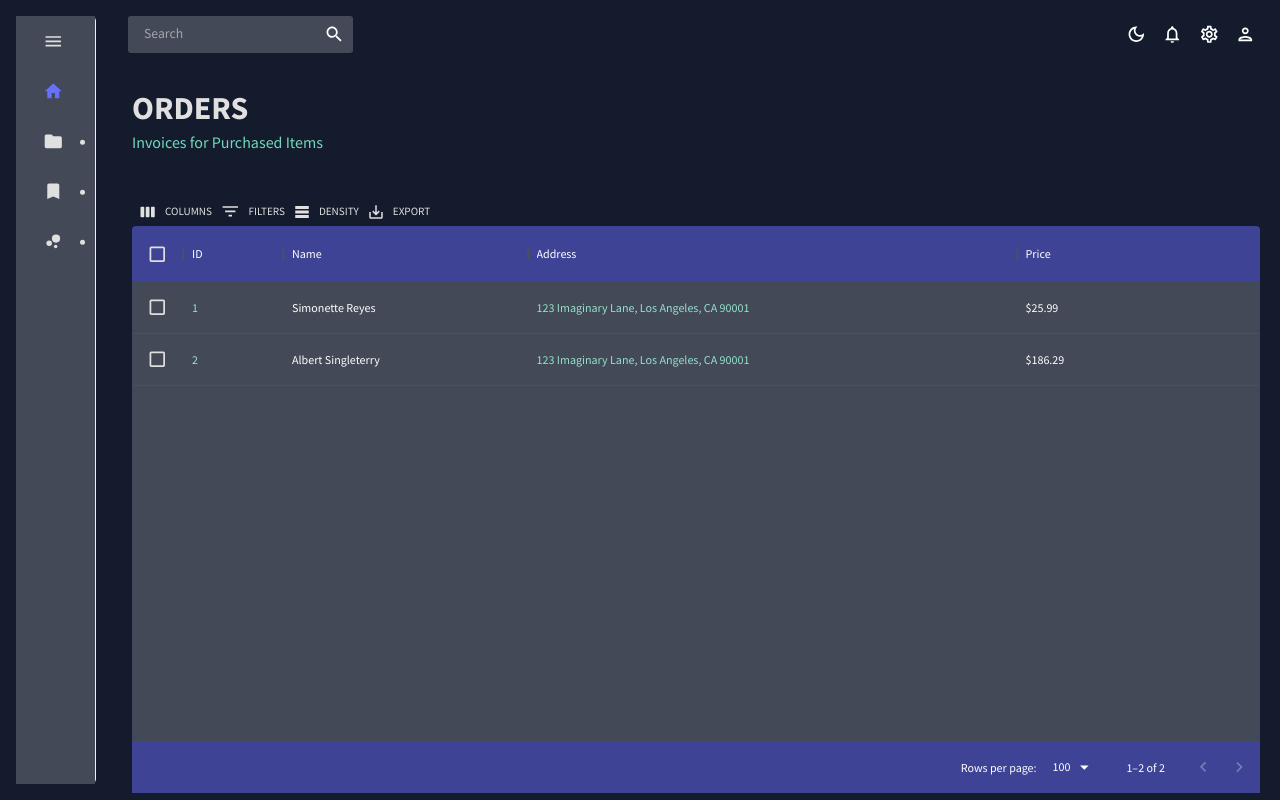
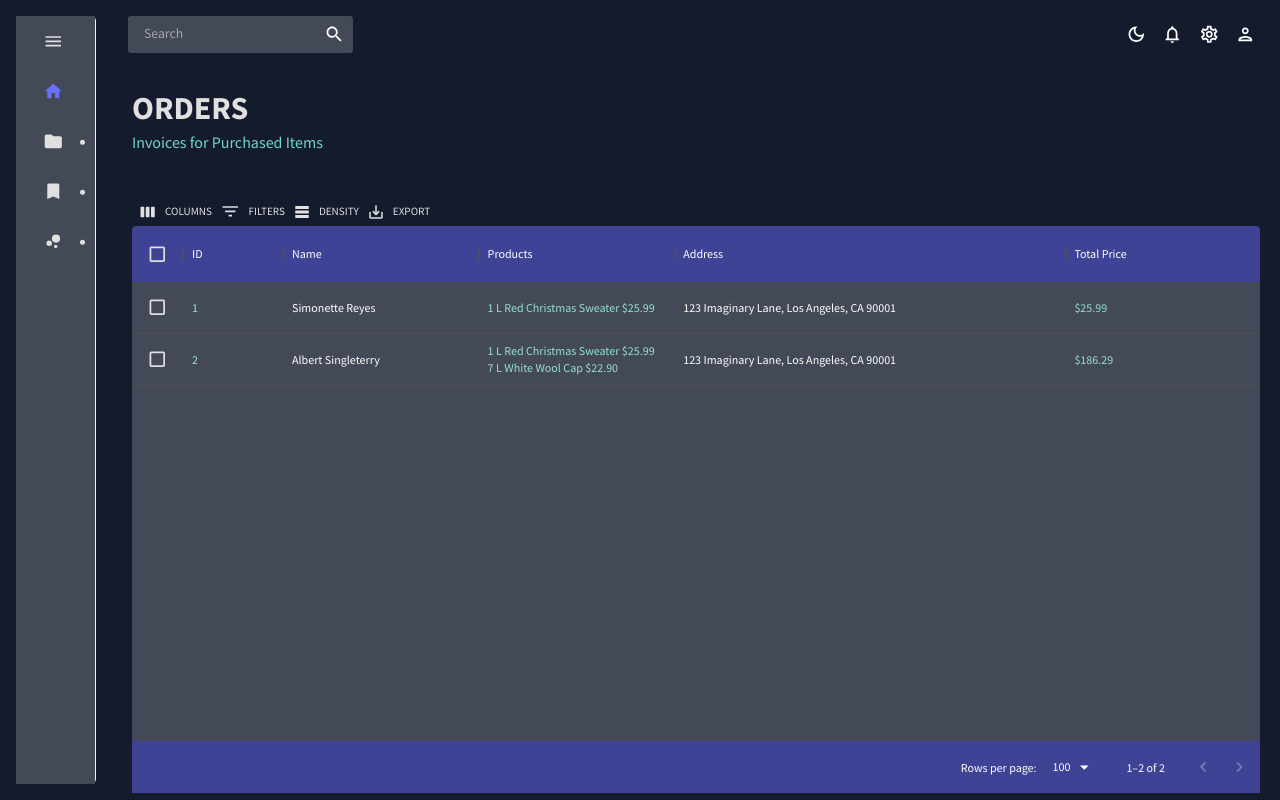
Before and after one commit to christiandeandemesa/react-admin-ed, a React (Create React App) app: page /orders in a window 1280 px wide. Built offline with nearby package versions, Linux system fonts and the light colour scheme.

Commit message:
Added products to Orders table

```diff
--- a/src/pages/Orders.jsx
+++ b/src/pages/Orders.jsx
@@ -1,4 +1,3 @@
-/* eslint-disable no-unused-vars */
 import {useTheme, Box} from '@mui/material';
 import {DataGrid, GridToolbar} from '@mui/x-data-grid';
 
@@ -11,16 +10,32 @@ function Orders() {
 	const theme = useTheme();
 	const colors = tokens(theme.palette.mode);
 
-	// todo Include products
 	const columns = [
 		{field: 'id', headerName: 'ID', cellClassName: 'green-column'},
 		{field: 'name', headerName: 'Name', flex: 1},
-		// {field: 'products', headerName: 'Products', flex: 1},
-		{field: 'address', headerName: 'Address', flex: 2, cellClassName: 'green-column'},
+		{
+			field: 'products',
+			headerName: 'Products',
+			flex: 1,
+			cellClassName: 'green-column',
+			renderCell: ({row: {products}}) => {
+				return (
+					<div>
+						{products.map(({id, name, price, size, color, quantity}) => (
+							<div key={id}>
+								{quantity} {size} {color} {name} ${price.toFixed(2)}
+							</div>
+						))}
+					</div>
+				);
+			}
+		},
+		{field: 'address', headerName: 'Address', flex: 2},
 		{
 			field: 'totalPrice',
-			headerName: 'Price',
+			headerName: 'Total Price',
 			flex: 1,
+			cellClassName: 'green-column',
 			renderCell: ({row: {totalPrice}}) => {
 				return <div>${totalPrice.toFixed(2)}</div>;
 			}
@@ -47,6 +62,9 @@ function Orders() {
 					'& .green-column': {
 						color: colors.greenAccent[300]
 					},
+					'& .MuiCheckbox-root.Mui-checked': {
+						color: colors.grey[100]
+					},
 					'& .MuiDataGrid-cell': {
 						borderBottom: 'none'
 					},
--- a/src/pages/Products.jsx
+++ b/src/pages/Products.jsx
@@ -70,6 +70,9 @@ function Products() {
 					'& .green-column': {
 						color: colors.greenAccent[300]
 					},
+					'& .MuiCheckbox-root.Mui-checked': {
+						color: colors.grey[100]
+					},
 					'& .MuiDataGrid-cell': {
 						borderBottom: 'none'
 					},
--- a/src/pages/Users.jsx
+++ b/src/pages/Users.jsx
@@ -74,6 +74,10 @@ function Users() {
 					'& .green-column': {
 						color: colors.greenAccent[300]
 					},
+					// Checkbox color.
+					'& .MuiCheckbox-root.Mui-checked': {
+						color: colors.grey[100]
+					},
 					// Removes the bottom border of each row.
 					'& .MuiDataGrid-cell': {
 						borderBottom: 'none'
```
